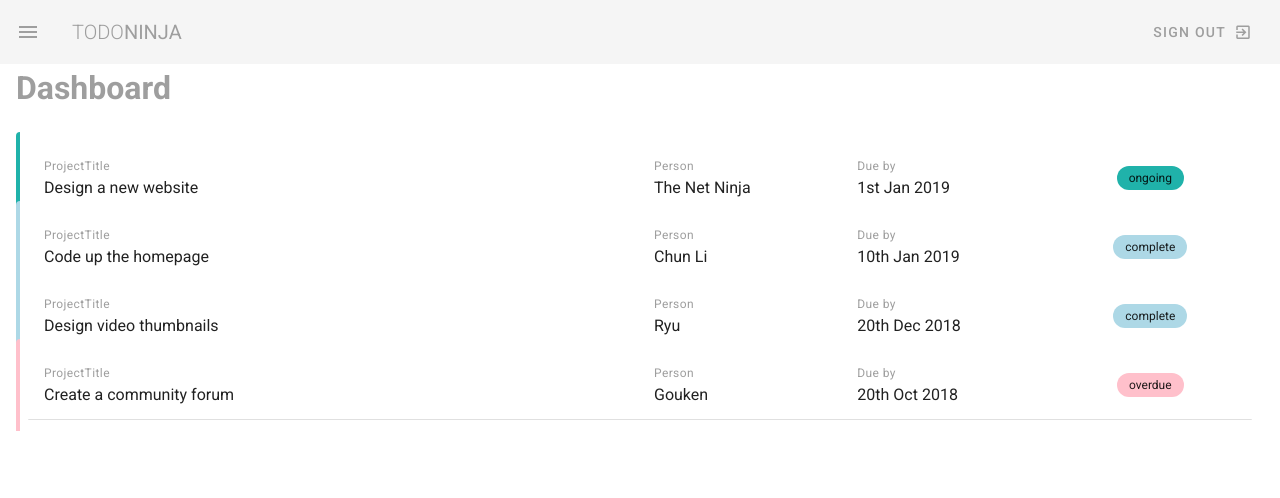
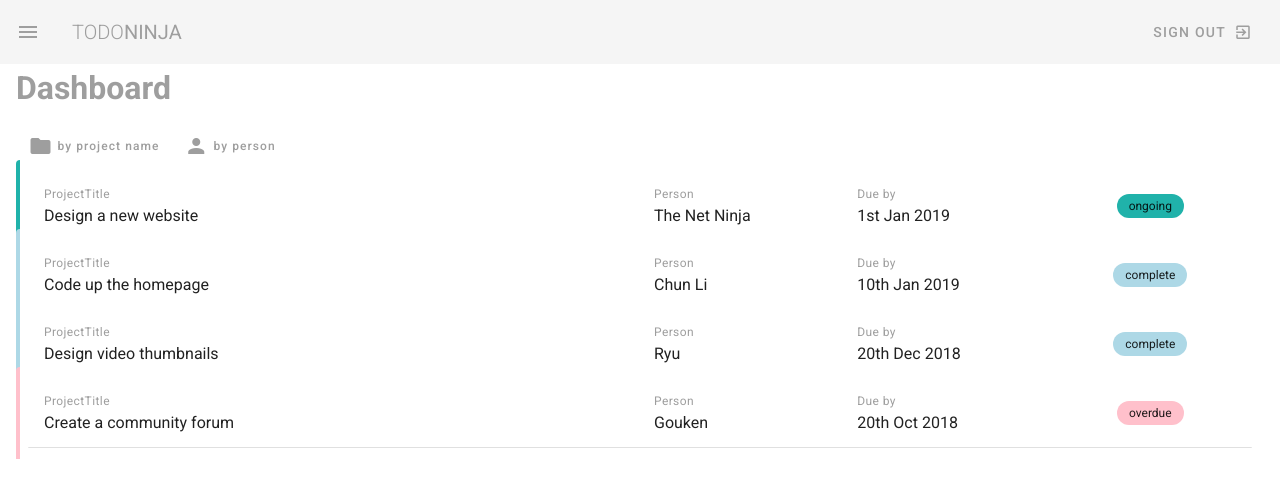
Before and after one commit to git-nori/_tr_vuetify-net-ninja, a Vue app: page / in a window 1280 px wide. Shown: the top 498 px of the page. Built offline with nearby package versions, Linux system fonts and the light colour scheme.

Commit message:
[#17 - Sorting Projects] v-chipのbackgroundの設定に注意

```diff
--- a/src/views/Dashboard.vue
+++ b/src/views/Dashboard.vue
@@ -5,6 +5,17 @@
     <!-- y方向に20pxのmarginを適用 -->
     <!-- fluid => containerの幅を横いっぱいに広げる -->
     <v-container class="my-5" fluid>
+      <v-row class="mb-3">
+        <v-btn small text color="grey" @click="sortBy('title')">
+          <v-icon>mdi-folder</v-icon>
+          <span class="captipon text-lowercase ml-1">by project name</span>
+        </v-btn>
+        <v-btn small text color="grey" @click="sortBy('person')">
+          <v-icon>mdi-account</v-icon>
+          <span class="captipon text-lowercase ml-1">by person</span>
+        </v-btn>
+      </v-row>
+
       <v-card flat v-for="(project, index) in projects" :key="index">
         <!-- ``を用いてclassをv-bindする -->
         <v-row :class="`pa-3 project ${project.status}`">
@@ -73,6 +84,11 @@ export default {
         }
       ]
     };
+  },
+  methods: {
+    sortBy(prop) {
+      this.projects.sort((a, b) => (a[prop] < b[prop] ? -1 : 1)); //propに応じたソートを行う
+    }
   }
 };
 </script>
```
